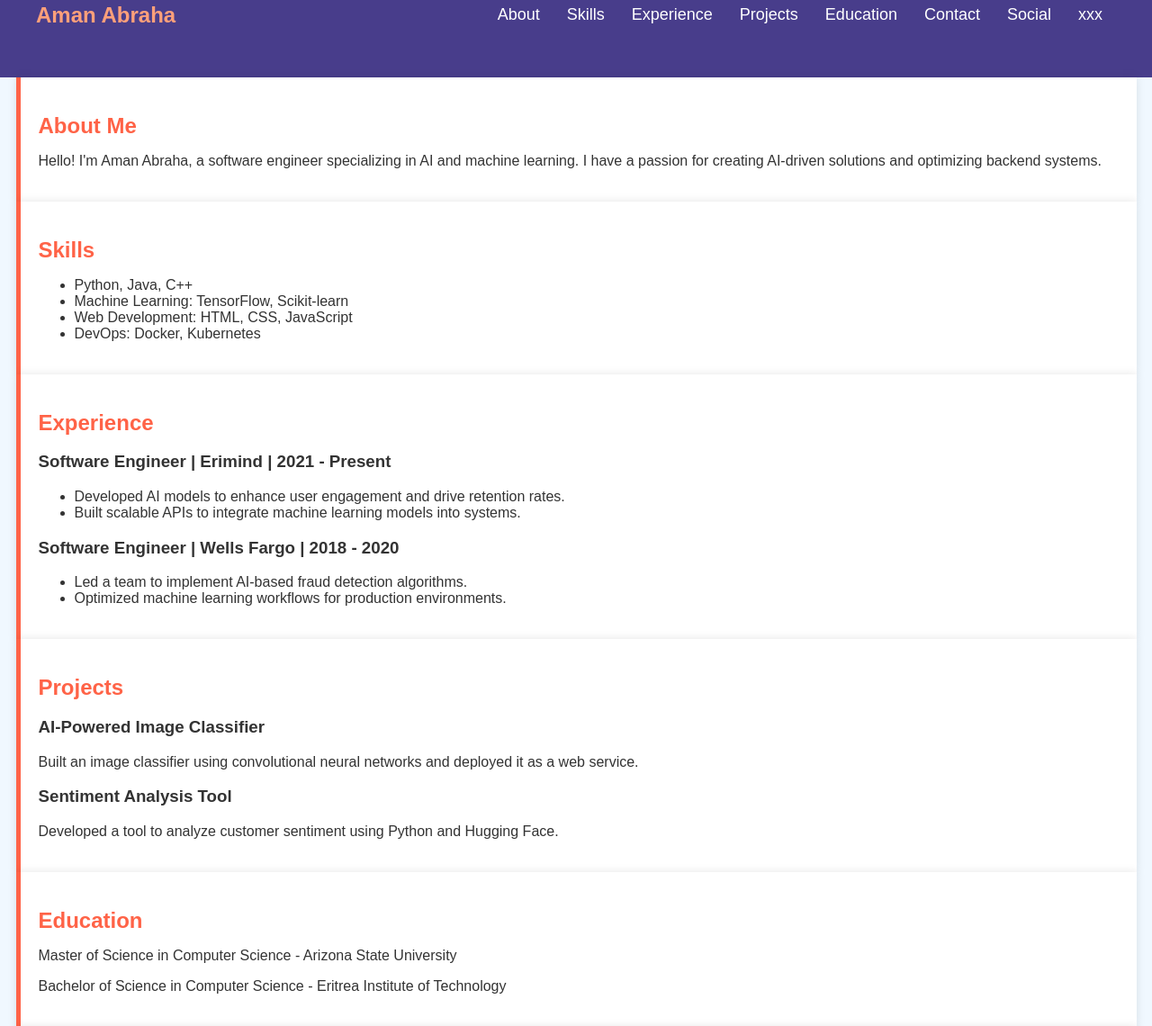
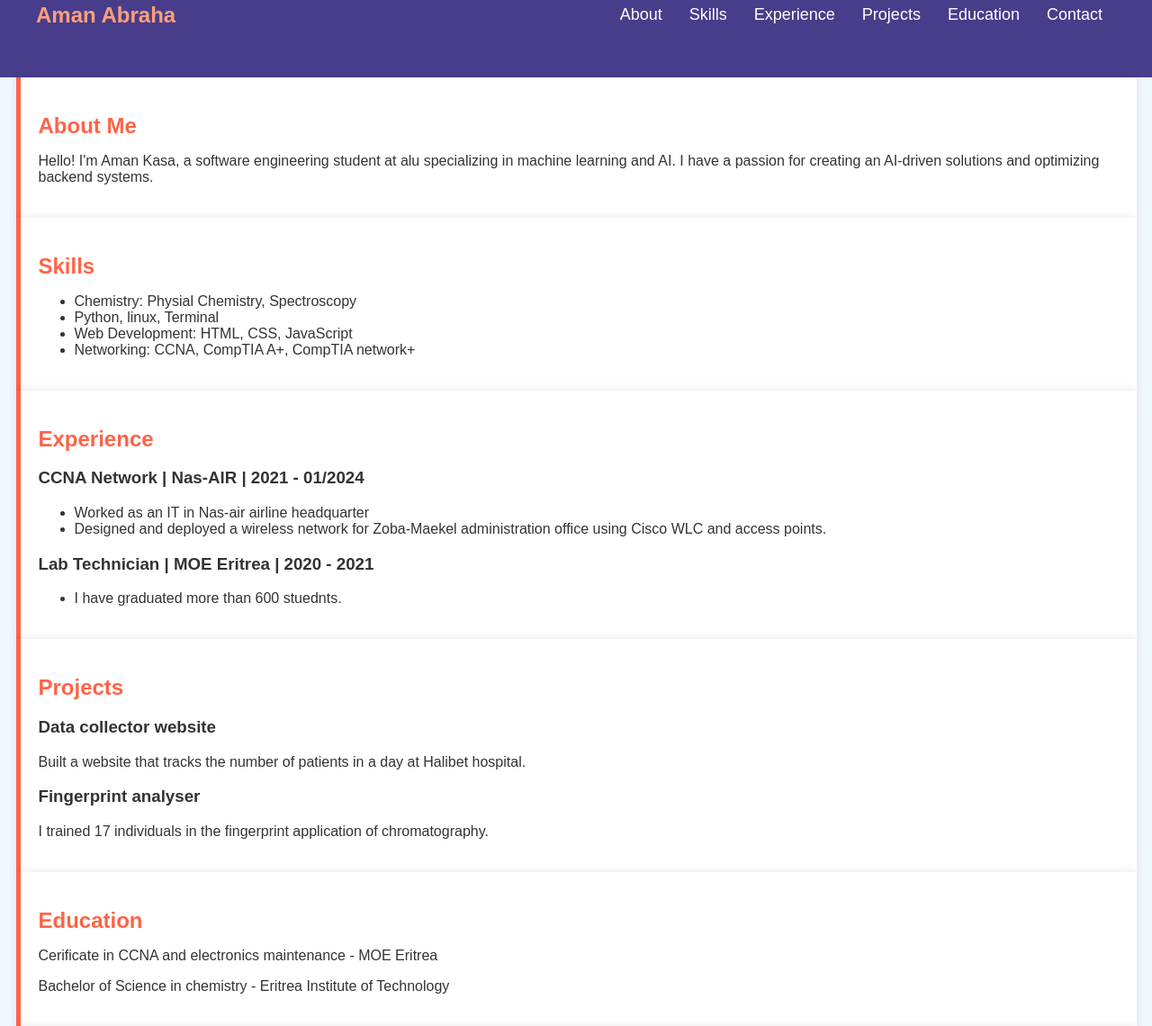
Before and after one commit to Aman-Kasa/My-Resume, a plain HTML site: page Resume.html in a window 1280 px wide. Shown: the part 52-1192 px from the top of the page at 90% size. Drawn offline with Linux system fonts and the light colour scheme.

Commit message:
Html brushing

```diff
--- a/Resume.html
+++ b/Resume.html
@@ -4,7 +4,7 @@
     <meta charset="UTF-8">
     <meta name="viewport" content="width=device-width, initial-scale=1.0">
     <meta http-equiv="X-UA-Compatible" content="IE=edge">
-    <title>Aman Abraha- Resume</title>
+    <title>Aman Kasa- Resume</title>
     <link rel="stylesheet" href="style.css">
 </head>
 <body>
@@ -20,8 +20,6 @@
                 <li><a href="#projects">Projects</a></li>
                 <li><a href="#education">Education</a></li>
                 <li><a href="#contact">Contact</a></li>
-                <li><a href="#social">Social</a></li>
-                <li><a href="#xxx">xxx</a></li>
             </ul>
             <button class="menu-icon" onclick="toggleNav()">☰</button>
         </div>
@@ -32,17 +30,17 @@
     <!-- About Section -->
     <section id="about" class="container">
         <h2>About Me</h2>
-        <p>Hello! I'm Aman Abraha, a software engineer specializing in AI and machine learning. I have a passion for creating AI-driven solutions and optimizing backend systems.</p>
+        <p>Hello! I'm Aman Kasa, a software engineering student at alu specializing in machine learning and AI. I have a passion for creating an AI-driven solutions and optimizing backend systems.</p>
     </section>
 
     <!-- Skills Section -->
     <section id="skills" class="container">
         <h2>Skills</h2>
         <ul>
-            <li>Python, Java, C++</li>
-            <li>Machine Learning: TensorFlow, Scikit-learn</li>
+            <li>Chemistry: Physial Chemistry, Spectroscopy</li>
+            <li>Python, linux, Terminal</li>
             <li>Web Development: HTML, CSS, JavaScript</li>
-            <li>DevOps: Docker, Kubernetes</li>
+            <li>Networking: CCNA, CompTIA A+, CompTIA network+</li>
         </ul>
     </section>
 
@@ -50,17 +48,16 @@
     <section id="experience" class="container">
         <h2>Experience</h2>
         <div class="job">
-            <h3>Software Engineer | Erimind | 2021 - Present</h3>
+            <h3>CCNA Network | Nas-AIR | 2021 - 01/2024</h3>
             <ul>
-                <li>Developed AI models to enhance user engagement and drive retention rates.</li>
-                <li>Built scalable APIs to integrate machine learning models into systems.</li>
+                <li>Worked as an IT in Nas-air airline headquarter</li>
+                <li>Designed and deployed a wireless network for Zoba-Maekel administration office using Cisco WLC and access points.</li>
             </ul>
         </div>
         <div class="job">
-            <h3>Software Engineer | Wells Fargo | 2018 - 2020</h3>
+            <h3>Lab Technician | MOE Eritrea | 2020 - 2021</h3>
             <ul>
-                <li>Led a team to implement AI-based fraud detection algorithms.</li>
-                <li>Optimized machine learning workflows for production environments.</li>
+               <li> I have graduated more than 600 stuednts.</li>
             </ul>
         </div>
     </section>
@@ -69,20 +66,20 @@
     <section id="projects" class="container">
         <h2>Projects</h2>
         <div class="project">
-            <h3>AI-Powered Image Classifier</h3>
-            <p>Built an image classifier using convolutional neural networks and deployed it as a web service.</p>
+            <h3>Data collector website</h3>
+            <p>Built a website that tracks the number of patients in a day at Halibet hospital.</p>
         </div>
         <div class="project">
-            <h3>Sentiment Analysis Tool</h3>
-            <p>Developed a tool to analyze customer sentiment using Python and Hugging Face.</p>
+            <h3>Fingerprint analyser</h3>
+            <p>I trained 17 individuals in the fingerprint application of chromatography.</p>
         </div>
     </section>
 
     <!-- Education Section -->
     <section id="education" class="container">
         <h2>Education</h2>
-        <p>Master of Science in Computer Science - Arizona State University</p>
-        <p>Bachelor of Science in Computer Science - Eritrea Institute of Technology</p>
+        <p>Cerificate in CCNA and electronics maintenance - MOE Eritrea</p>
+        <p>Bachelor of Science in chemistry - Eritrea Institute of Technology</p>
     </section>
 
     <!-- Contact Section -->
@@ -103,7 +100,7 @@
     </section>
 
     <footer>
-        <p>&copy; 2024 Aman Abraha | <a href="#">LinkedIn</a> | <a href="#">Instagram</a></p>
+        <p>&copy; 2024 Aman Kasa | <a href="https://github.com/Aman-Kasa"target=_"blank">GitHub</a> | <a href="https://www.linkedin.com/in/aman-kasa-447b55316/"target="_blank">LinkedIn</a> | <a href="https://medium.com/@a.kasa"target="_blank">Medium</a></p>
     </footer>
 
     <script src="script.js"></script>
```
